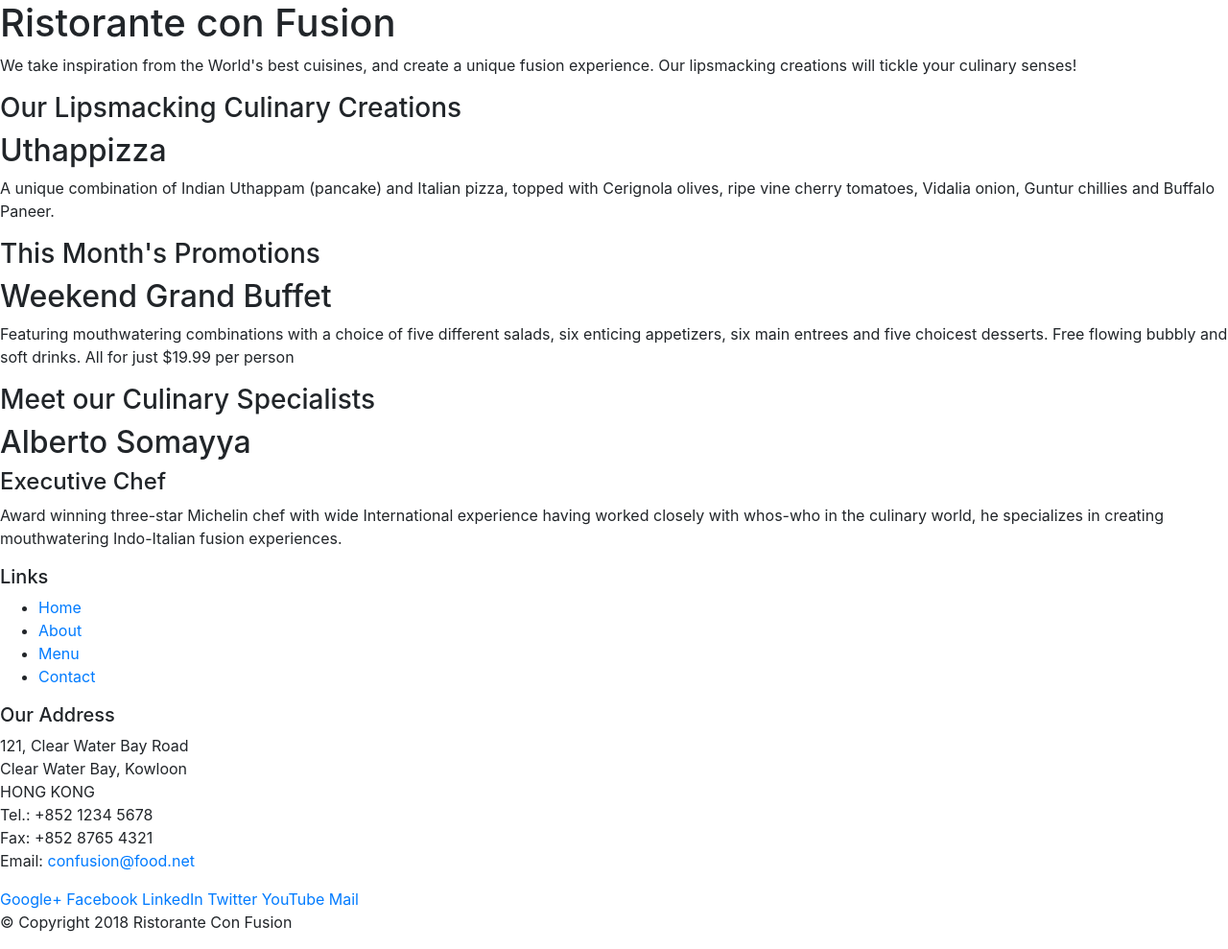
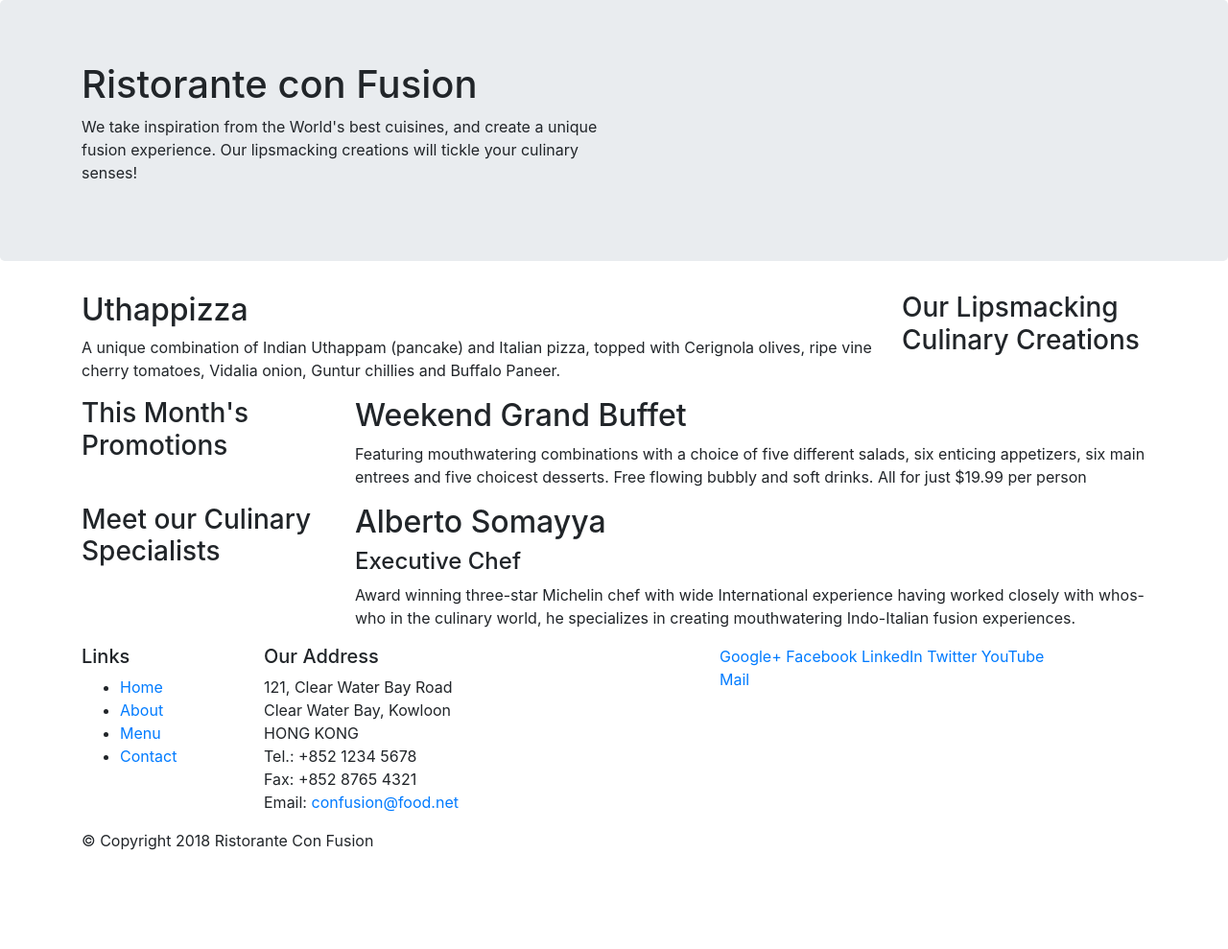
Before and after one commit to quant-shiva/bootstrap001, a website: page index.html in a window 1280 px wide. Shown: the whole page at 96% size. After the commit the page ends 904 px from the top, so only its background shows below. Drawn offline with nearby package versions, Linux system fonts and the light colour scheme.

Commit message:
bootstrap grid 1.0.0

```diff
--- a/index.html
+++ b/index.html
@@ -18,10 +18,10 @@
   </head>
 
   <body>
-    <header>
-      <div>
-        <div>
-          <div>
+    <header class="jumbotron">
+      <div class="container">
+        <div class="row">
+          <div class="col-12 col-sm-6">
             <h1>Ristorante con Fusion</h1>
             <p>
               We take inspiration from the World's best cuisines, and create a
@@ -29,17 +29,17 @@
               your culinary senses!
             </p>
           </div>
-          <div></div>
+          <div class="col-12 col-sm"></div>
         </div>
       </div>
     </header>
 
-    <div>
-      <div>
-        <div>
+    <div class="container">
+      <div class="row">
+        <div class="col-12 col-sm-4 order-sm-last col-md-3">
           <h3>Our Lipsmacking Culinary Creations</h3>
         </div>
-        <div>
+        <div class="col col-sm order-sm-first col-md">
           <h2>Uthappizza</h2>
           <p>
             A unique combination of Indian Uthappam (pancake) and Italian pizza,
@@ -49,11 +49,11 @@
         </div>
       </div>
 
-      <div>
-        <div>
+      <div class="row">
+        <div class="col-12 col-sm-4 col-md-3">
           <h3>This Month's Promotions</h3>
         </div>
-        <div>
+        <div class="col col-sm col-md">
           <h2>Weekend Grand Buffet</h2>
           <p>
             Featuring mouthwatering combinations with a choice of five different
@@ -64,11 +64,11 @@
         </div>
       </div>
 
-      <div>
-        <div>
+      <div class="row">
+        <div class="col-12 col-sm-4 col-md-3">
           <h3>Meet our Culinary Specialists</h3>
         </div>
-        <div>
+        <div class="col col-sm col-md">
           <h2>Alberto Somayya</h2>
           <h4>Executive Chef</h4>
           <p>
@@ -82,9 +82,9 @@
     </div>
 
     <footer>
-      <div>
-        <div>
-          <div>
+      <div class="container">
+        <div class="row">
+          <div class="col-4 offset col-sm-2">
             <h5>Links</h5>
             <ul>
               <li><a href="#">Home</a></li>
@@ -93,7 +93,7 @@
               <li><a href="#">Contact</a></li>
             </ul>
           </div>
-          <div>
+          <div class="col-7 col-sm-5">
             <h5>Our Address</h5>
             <address>
               121, Clear Water Bay Road<br />
@@ -104,7 +104,7 @@
               Email: <a href="mailto:confusion@food.net">confusion@food.net</a>
             </address>
           </div>
-          <div>
+          <div class="col-12 col-sm-4">
             <div>
               <a href="http://google.com/+">Google+</a>
               <a href="http://www.facebook.com/profile.php?id=">Facebook</a>
@@ -115,8 +115,8 @@
             </div>
           </div>
         </div>
-        <div>
-          <div>
+        <div class="row">
+          <div class="col-auto">
             <p>© Copyright 2018 Ristorante Con Fusion</p>
           </div>
         </div>
```
